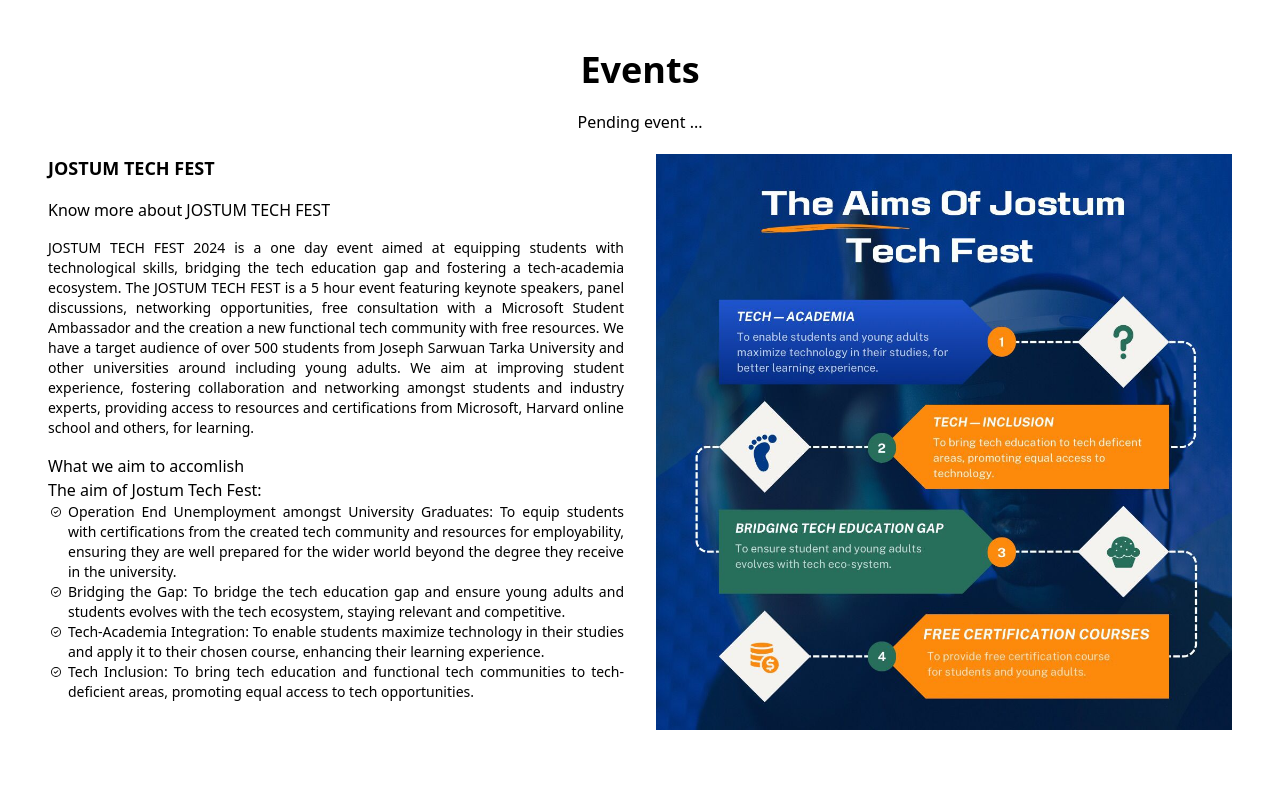
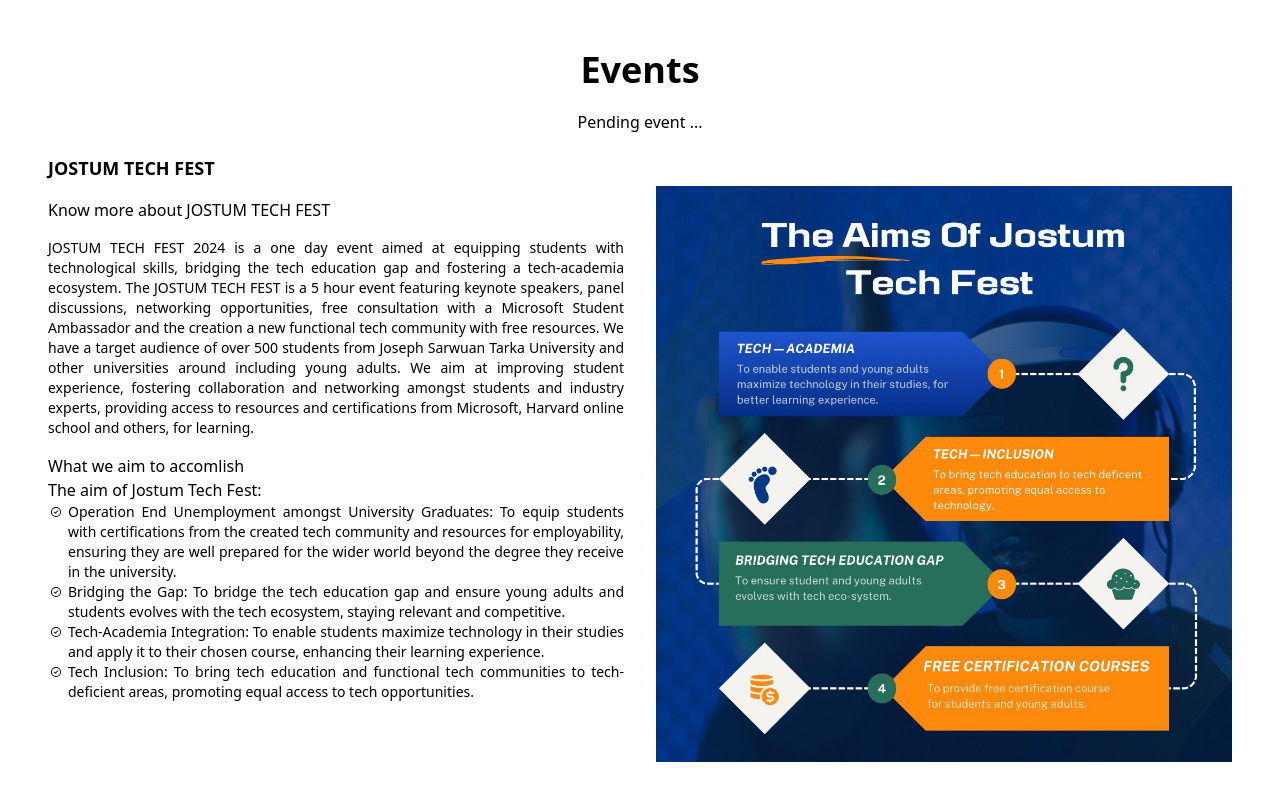
Before and after one commit to Towbee05/hackathon-page, a website: page index.html in a window 1280 px wide. Shown: the part 1238-2038 px from the top of the page. Before the commit the page ends 2016 px from the top, so only its background shows below. Drawn offline with Linux system fonts and the light colour scheme.

Commit message:
Fixed deployment bug

```diff
--- a/index.html
+++ b/index.html
@@ -8,8 +8,8 @@
     <link rel="stylesheet" href="./css/dict/output.css">
     <link rel="shortcut icon" href="./img/favicon-32x32.png" type="image/x-icon">
 </head>
-<body>
-    <main class="min-h-screen w-full">
+<body class="flex justify-center items-center">
+    <main class="min-h-screen w-full max-w-[1440px]">
         <header class="w-full h-[85vh] bg-no-repeat bg-right bg-contain bg-black bg-custom-1-background " id="home">
             <!-- Navbar container -->
             <nav class="h-auto w-full bg-white ">
@@ -96,11 +96,11 @@
                 <h1 class="w-full text-center font-bold text-4xl">Events</h1>
                 <div class="space-y-5">
                    <p class="w-full text-center font-medium"> Pending event ... </p>
-                   <article class=" grid-cols-2 text-justify gap-8
+                   <article class=" grid-cols-2 space-y-8 text-justify gap-8
                                     tablet:grid tablet:max-w-[800px]
                                     laptop:grid laptop:max-w-[1200px]"
                                     >
-                        <div>
+                        <div class="">
                             <article class="space-y-4">
                                 <p class="text-lg font-bold"> JOSTUM TECH FEST </p>
                                 <p class="text-base font-medium"> Know more about JOSTUM TECH FEST </p>
--- a/tailwind.config.js
+++ b/tailwind.config.js
@@ -31,7 +31,7 @@
         "custom-position" : "top center"
       },
       listStyleImage:{
-        checked : 'url("../img/circle-check-regular.svg")'
+        checked : 'url("/img/circle-check-regular.svg")'
       }
     },
   },
```
Also changed, not shown: css/dict/output.css, css/output.css.
